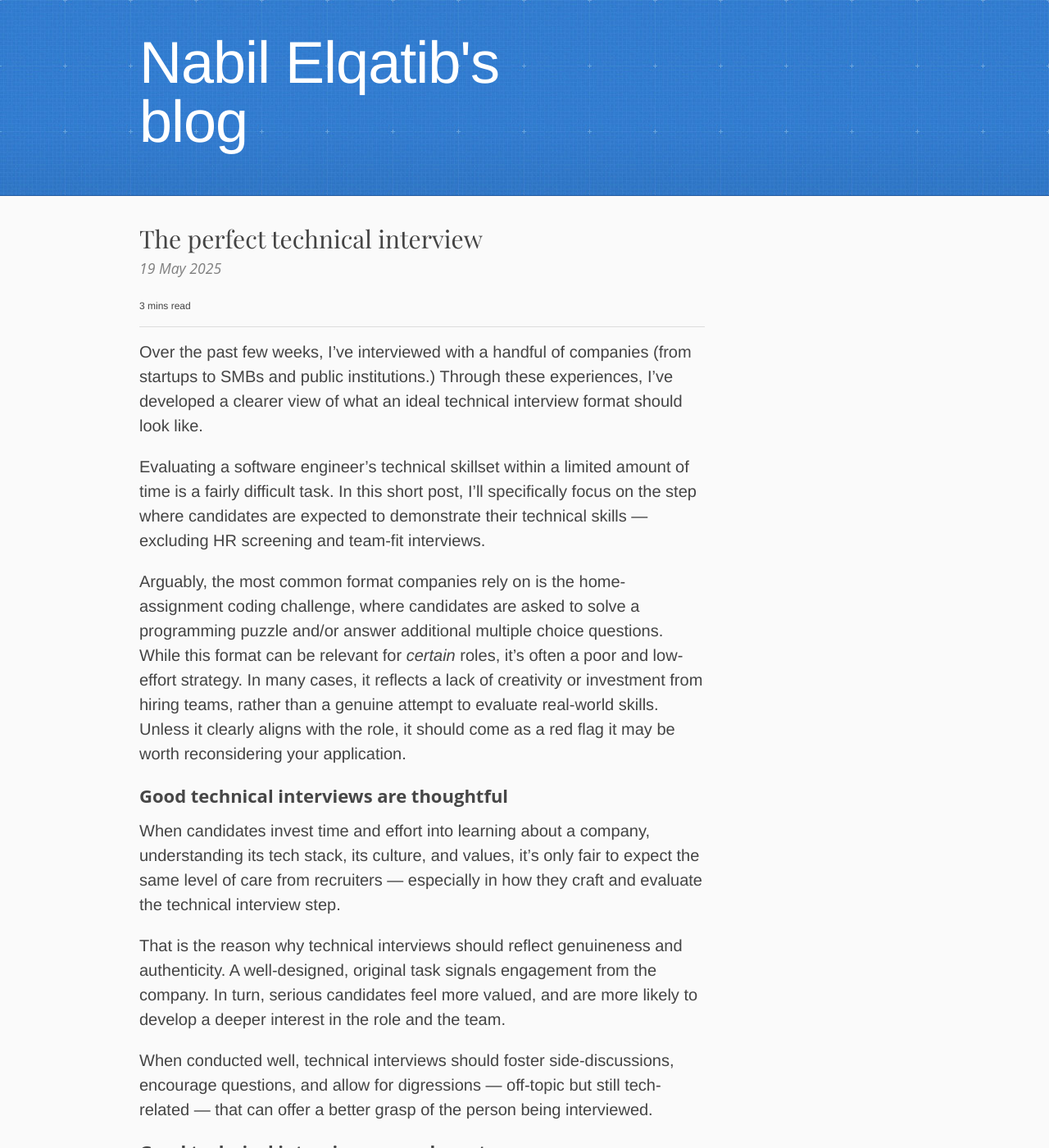
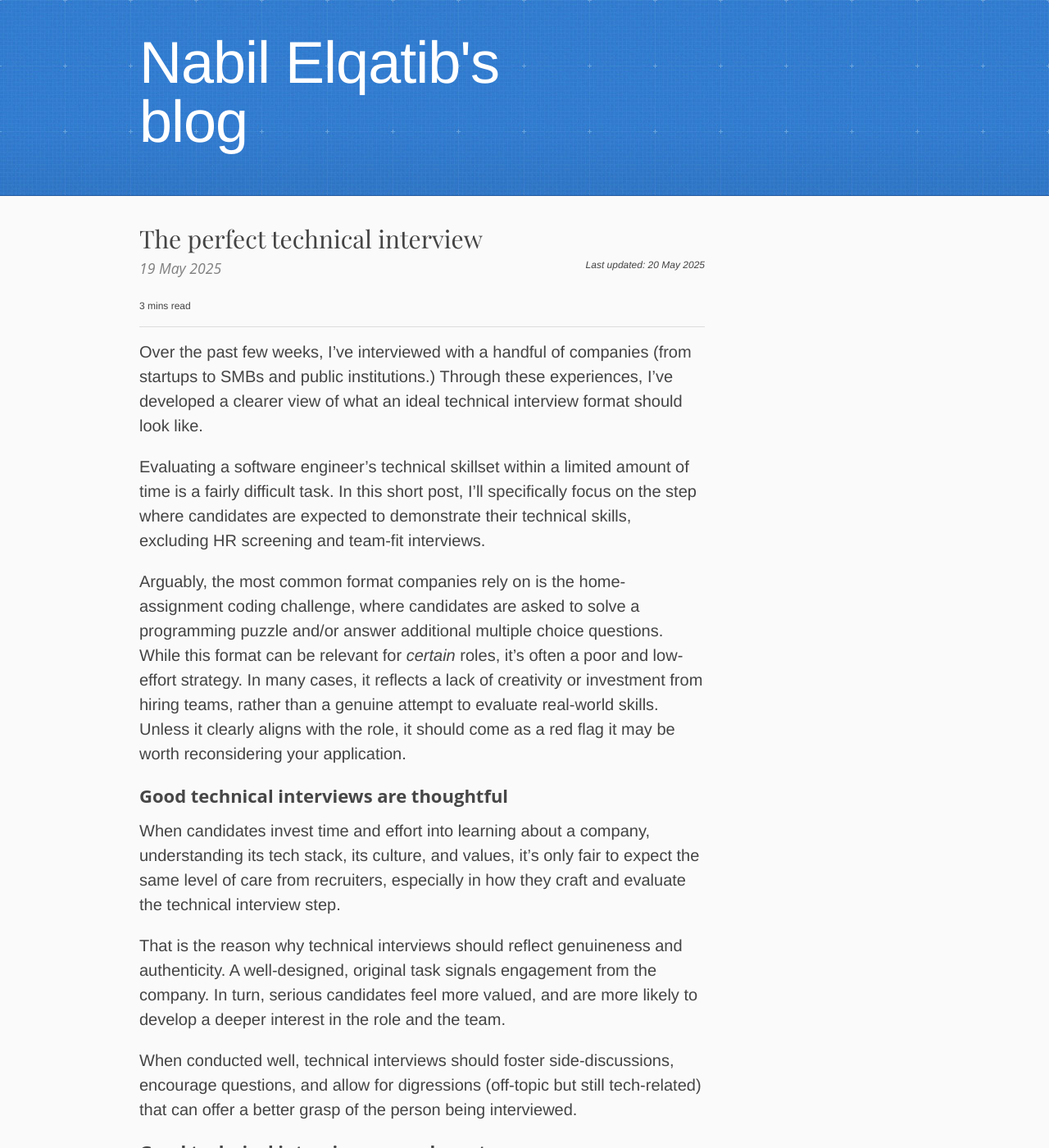
Before and after one commit to n-eq/n-eq.github.io, a Jekyll site: the page built from _posts/2025-05-19-the-perfect-technical-interview.md, in a window 1280 px wide and 1400 px high. Shown: the whole window at 82% size. Built offline with Jekyll 4.4.1, drawn with Linux system fonts in a browser that asks for light colours; some of the changed text lies outside the part shown.

Commit message:
Update 2025-05-19-the-perfect-technical-interview.md
less em dashes, and a few rewordings

```diff
--- a/_posts/2025-05-19-the-perfect-technical-interview.md
+++ b/_posts/2025-05-19-the-perfect-technical-interview.md
@@ -5,6 +5,7 @@ date: 2025-05-19 00:00
 tags: [software-engineering, hr, recruitment]
 excerpt: "Finding the right candidate for a tech role is a non-deterministic process.
 I've developed a clearer view of what an ideal technical interview format should look like."
+update-date: 2025-05-20
 ---
 
 Over the past few weeks, I’ve interviewed with a handful of companies (from startups to SMBs and
@@ -12,21 +13,21 @@ public institutions.) Through these experiences, I've developed a clearer view o
 an ideal technical interview format should look like.
 
 Evaluating a software engineer's technical skillset within a limited amount of time is a fairly
-difficult task.  In this short post, I'll specifically focus on the step where candidates are
-expected to demonstrate their technical skills — excluding HR screening and team-fit interviews.
+difficult task. In this short post, I'll specifically focus on the step where candidates are
+expected to demonstrate their technical skills, excluding HR screening and team-fit interviews.
 
 Arguably, the most common format companies rely on is the home-assignment coding challenge, where
 candidates are asked to solve a programming puzzle and/or answer additional multiple choice
 questions. While this format can be relevant for _certain_ roles, it's often a poor and low-effort
 strategy. In many cases, it reflects a lack of creativity or investment from hiring teams, rather
 than a genuine attempt to evaluate real-world skills. \
-Unless it clearly aligns with the role, it
-should come as a red flag it may be worth reconsidering your application.
+Unless it clearly aligns with the role, it should come as a red flag it may be worth reconsidering
+your application.
 
 ## Good technical interviews are thoughtful
 
 When candidates invest time and effort into learning about a company, understanding its tech stack,
-its culture, and values, it’s only fair to expect the same level of care from recruiters —
+its culture, and values, it’s only fair to expect the same level of care from recruiters,
 especially in how they craft and evaluate the technical interview step.
 
 That is the reason why technical interviews should reflect genuineness and authenticity. A
@@ -34,7 +35,7 @@ well-designed, original task signals engagement from the company. In turn, serio
 more valued, and are more likely to develop a deeper interest in the role and the team.
 
 When conducted well, technical interviews should foster side-discussions, encourage questions, and
-allow for digressions — off-topic but still tech-related — that can offer a better grasp of the
+allow for digressions (off-topic but still tech-related) that can offer a better grasp of the
 person being interviewed.
 
 ## Good technical interviews are relevant
```
Also changed, not shown: other parts of _posts/2025-05-19-the-perfect-technical-interview.md (+3 -3 lines).
